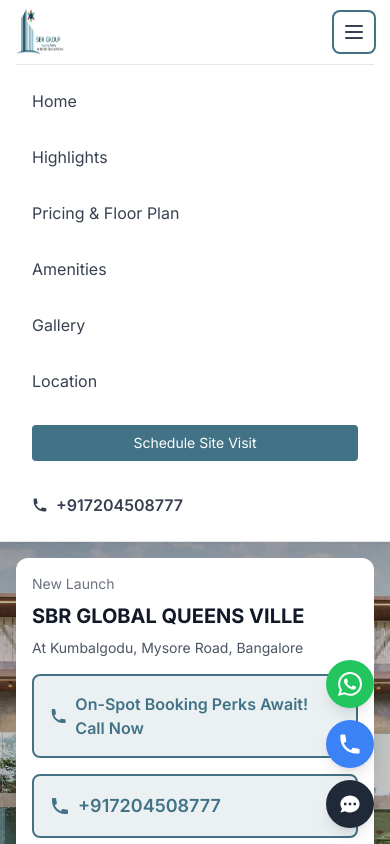
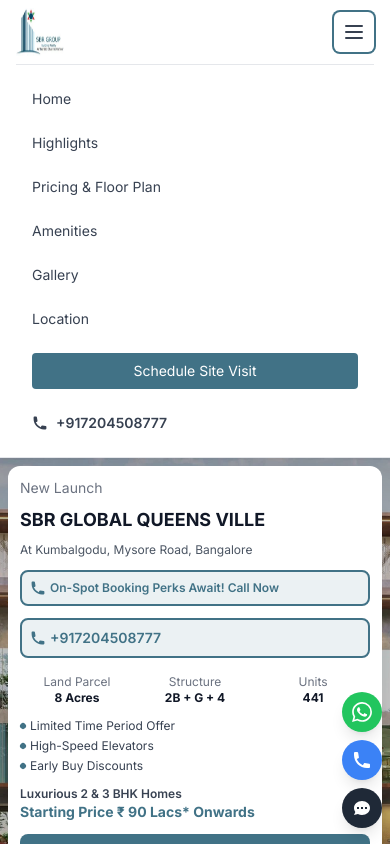
Before and after one commit to mukesh897/sbrglobal-quensville, a Vue app: page / in a window 390 px wide. Both pictures are taken after a click on the button 354 px from the left and 32 px from the top of the page. Shown: the top 844 px of the page. Built offline with nearby package versions, Linux system fonts and the light colour scheme.

Commit message:
1.⁠ ⁠Fixed the mobile UI 2.⁠ ⁠⁠Removed requirements field from each form. 3.⁠ ⁠⁠Removed Digital Media partner from footer.

```diff
--- a/src/App.vue
+++ b/src/App.vue
@@ -35,17 +35,17 @@
 
         <!-- Mobile Menu -->
         <div v-if="mobileMenuOpen" class="md:hidden border-t border-gray-200 py-4">
-          <div class="flex flex-col space-y-4">
-            <a href="#home" class="text-gray-700 hover:text-[#417286] transition-colors px-4 py-2">Home</a>
-            <a href="#highlights" class="text-gray-700 hover:text-[#417286] transition-colors px-4 py-2">Highlights</a>
-            <a href="#pricing" class="text-gray-700 hover:text-[#417286] transition-colors px-4 py-2">Pricing & Floor Plan</a>
-            <a href="#amenities" class="text-gray-700 hover:text-[#417286] transition-colors px-4 py-2">Amenities</a>
-            <a href="#gallery" class="text-gray-700 hover:text-[#417286] transition-colors px-4 py-2">Gallery</a>
-            <a href="#location" class="text-gray-700 hover:text-[#417286] transition-colors px-4 py-2">Location</a>
+          <div class="flex flex-col space-y-2">
+            <a href="#home" class="text-gray-700 hover:text-[#417286] transition-colors px-4 py-2 text-sm">Home</a>
+            <a href="#highlights" class="text-gray-700 hover:text-[#417286] transition-colors px-4 py-2 text-sm">Highlights</a>
+            <a href="#pricing" class="text-gray-700 hover:text-[#417286] transition-colors px-4 py-2 text-sm">Pricing & Floor Plan</a>
+            <a href="#amenities" class="text-gray-700 hover:text-[#417286] transition-colors px-4 py-2 text-sm">Amenities</a>
+            <a href="#gallery" class="text-gray-700 hover:text-[#417286] transition-colors px-4 py-2 text-sm">Gallery</a>
+            <a href="#location" class="text-gray-700 hover:text-[#417286] transition-colors px-4 py-2 text-sm">Location</a>
             <div class="px-4 py-2">
               <button @click="openModal" class="text-white px-4 py-2 rounded text-sm w-full" style="background-color: #417286;">Schedule Site Visit</button>
             </div>
-            <div class="flex items-center space-x-2 text-gray-700 font-semibold px-4 py-2">
+            <div class="flex items-center space-x-2 text-gray-700 font-semibold px-4 py-2 text-sm">
               <svg class="w-4 h-4" fill="currentColor" viewBox="0 0 20 20">
                 <path d="M2 3a1 1 0 011-1h2.153a1 1 0 01.986.836l.74 4.435a1 1 0 01-.54 1.06l-1.548.773a11.037 11.037 0 006.105 6.105l.774-1.548a1 1 0 011.059-.54l4.435.74a1 1 0 01.836.986V17a1 1 0 01-1 1h-2C7.82 18 2 12.18 2 5V3z"></path>
               </svg>
@@ -89,69 +89,69 @@
             </div>
 
             <!-- Hero Card -->
-            <div class="absolute top-4 left-4 right-4 md:top-12 md:left-8 md:right-auto bg-white rounded-xl shadow-2xl p-4 md:p-8 max-w-lg">
+            <div class="absolute top-2 left-2 right-2 sm:top-4 sm:left-4 sm:right-4 md:top-12 md:left-8 md:right-auto bg-white rounded-xl shadow-2xl p-3 sm:p-4 md:p-8 max-w-lg">
               <div class="text-sm text-gray-500 mb-2">New Launch</div>
-              <h1 class="text-xl md:text-3xl font-bold text-gray-900 mb-2 md:mb-3">SBR GLOBAL QUEENS VILLE</h1>
-              <div class="text-sm md:text-base text-gray-600 mb-4 md:mb-6">At Kumbalgodu, Mysore Road, Bangalore</div>
+              <h1 class="text-lg sm:text-xl md:text-3xl font-bold text-gray-900 mb-2 md:mb-3">SBR GLOBAL QUEENS VILLE</h1>
+              <div class="text-xs sm:text-sm md:text-base text-gray-600 mb-3 sm:mb-4 md:mb-6">At Kumbalgodu, Mysore Road, Bangalore</div>
 
               <!-- Teal bordered box -->
-              <div class="border-2 rounded-lg p-4 mb-4" style="border-color: #417286; background-color: rgba(65, 114, 134, 0.1);">
-                <div class="flex items-center space-x-2 font-semibold" style="color: #417286;">
-                  <svg class="w-5 h-5" fill="currentColor" viewBox="0 0 20 20">
+              <div class="border-2 rounded-lg p-2 sm:p-3 md:p-4 mb-3 sm:mb-4" style="border-color: #417286; background-color: rgba(65, 114, 134, 0.1);">
+                <div class="flex items-center space-x-1 sm:space-x-2 font-semibold text-xs sm:text-sm" style="color: #417286;">
+                  <svg class="w-4 h-4 sm:w-5 sm:h-5" fill="currentColor" viewBox="0 0 20 20">
                     <path d="M2 3a1 1 0 011-1h2.153a1 1 0 01.986.836l.74 4.435a1 1 0 01-.54 1.06l-1.548.773a11.037 11.037 0 006.105 6.105l.774-1.548a1 1 0 011.059-.54l4.435.74a1 1 0 01.836.986V17a1 1 0 01-1 1h-2C7.82 18 2 12.18 2 5V3z"></path>
                   </svg>
-                  <span>On-Spot Booking Perks Await! Call Now</span>
+                  <span class="text-xs sm:text-sm">On-Spot Booking Perks Await! Call Now</span>
                 </div>
               </div>
 
               <!-- Phone number box -->
-              <div class="border-2 rounded-lg p-4 mb-6" style="border-color: #417286; background-color: rgba(65, 114, 134, 0.1);">
-                <div class="flex items-center space-x-2 font-semibold text-lg" style="color: #417286;">
-                  <svg class="w-5 h-5" fill="currentColor" viewBox="0 0 20 20">
+              <div class="border-2 rounded-lg p-2 sm:p-3 md:p-4 mb-4 sm:mb-6" style="border-color: #417286; background-color: rgba(65, 114, 134, 0.1);">
+                <div class="flex items-center space-x-1 sm:space-x-2 font-semibold text-sm sm:text-base md:text-lg" style="color: #417286;">
+                  <svg class="w-4 h-4 sm:w-5 sm:h-5" fill="currentColor" viewBox="0 0 20 20">
                     <path d="M2 3a1 1 0 011-1h2.153a1 1 0 01.986.836l.74 4.435a1 1 0 01-.54 1.06l-1.548.773a11.037 11.037 0 006.105 6.105l.774-1.548a1 1 0 011.059-.54l4.435.74a1 1 0 01.836.986V17a1 1 0 01-1 1h-2C7.82 18 2 12.18 2 5V3z"></path>
                   </svg>
-                  <span>+917204508777</span>
+                  <span class="text-sm sm:text-base">+917204508777</span>
                 </div>
               </div>
 
               <!-- Project specs -->
-              <div class="grid grid-cols-3 gap-2 md:gap-4 mb-4 md:mb-6 text-xs md:text-sm">
+              <div class="grid grid-cols-3 gap-1 sm:gap-2 md:gap-4 mb-3 sm:mb-4 md:mb-6 text-xs sm:text-sm">
                 <div class="text-center">
                   <div class="text-gray-500 text-xs">Land Parcel</div>
-                  <div class="font-bold text-gray-900 text-sm md:text-base">8 Acres</div>
+                  <div class="font-bold text-gray-900 text-xs sm:text-sm md:text-base">8 Acres</div>
                 </div>
                 <div class="text-center">
                   <div class="text-gray-500 text-xs">Structure</div>
-                  <div class="font-bold text-gray-900 text-sm md:text-base">2B + G + 4</div>
+                  <div class="font-bold text-gray-900 text-xs sm:text-sm md:text-base">2B + G + 4</div>
                 </div>
                 <div class="text-center">
                   <div class="text-gray-500 text-xs">Units</div>
-                  <div class="font-bold text-gray-900 text-sm md:text-base">441</div>
+                  <div class="font-bold text-gray-900 text-xs sm:text-sm md:text-base">441</div>
                 </div>
               </div>
 
               <!-- Benefits list -->
-              <div class="mb-4 md:mb-6">
-                <ul class="space-y-1 md:space-y-2 text-xs md:text-sm text-gray-700">
-                  <li class="flex items-center space-x-2">
-                    <div class="w-2 h-2 rounded-full transform rotate-45 flex-shrink-0" style="background-color: #417286;"></div>
-                    <span>Limited Time Period Offer</span>
+              <div class="mb-3 sm:mb-4 md:mb-6">
+                <ul class="space-y-1 sm:space-y-1 md:space-y-2 text-xs sm:text-xs md:text-sm text-gray-700">
+                  <li class="flex items-center space-x-1 sm:space-x-2">
+                    <div class="w-1.5 h-1.5 sm:w-2 sm:h-2 rounded-full transform rotate-45 flex-shrink-0" style="background-color: #417286;"></div>
+                    <span class="text-xs sm:text-xs">Limited Time Period Offer</span>
                   </li>
-                  <li class="flex items-center space-x-2">
-                    <div class="w-2 h-2 rounded-full transform rotate-45 flex-shrink-0" style="background-color: #417286;"></div>
-                    <span>High-Speed Elevators</span>
+                  <li class="flex items-center space-x-1 sm:space-x-2">
+                    <div class="w-1.5 h-1.5 sm:w-2 sm:h-2 rounded-full transform rotate-45 flex-shrink-0" style="background-color: #417286;"></div>
+                    <span class="text-xs sm:text-xs">High-Speed Elevators</span>
                   </li>
-                  <li class="flex items-center space-x-2">
-                    <div class="w-2 h-2 rounded-full transform rotate-45 flex-shrink-0" style="background-color: #417286;"></div>
-                    <span>Early Buy Discounts</span>
+                  <li class="flex items-center space-x-1 sm:space-x-2">
+                    <div class="w-1.5 h-1.5 sm:w-2 sm:h-2 rounded-full transform rotate-45 flex-shrink-0" style="background-color: #417286;"></div>
+                    <span class="text-xs sm:text-xs">Early Buy Discounts</span>
                   </li>
                 </ul>
               </div>
 
               <!-- Pricing info -->
-              <div class="text-xs md:text-sm text-gray-700 mb-4 md:mb-6">
-                <div class="font-semibold">Luxurious 2 & 3 BHK Homes</div>
-                <div class="text-base md:text-lg font-bold" style="color: #417286;">Starting Price ₹ 90 Lacs* Onwards</div>
+              <div class="text-xs sm:text-xs md:text-sm text-gray-700 mb-3 sm:mb-4 md:mb-6">
+                <div class="font-semibold text-xs sm:text-xs">Luxurious 2 & 3 BHK Homes</div>
+                <div class="text-sm sm:text-base md:text-lg font-bold" style="color: #417286;">Starting Price ₹ 90 Lacs* Onwards</div>
               </div>
 
               <button @click="openModal" class="shimmer-btn w-full">
@@ -162,12 +162,12 @@
         </section>
 
         <!-- About Section -->
-        <section class="py-16 px-8">
+        <section class="py-8 sm:py-12 md:py-16 px-4 sm:px-6 md:px-8">
           <div class="max-w-6xl mx-auto">
-            <div class="grid grid-cols-1 lg:grid-cols-2 gap-12 items-center">
+            <div class="grid grid-cols-1 lg:grid-cols-2 gap-8 sm:gap-10 md:gap-12 items-center">
               <div>
-                <h2 class="text-3xl font-bold text-gray-900 mb-6">About SBR Global Queens Ville</h2>
-                <p class="text-gray-700 leading-relaxed mb-6">
+                <h2 class="text-2xl sm:text-3xl font-bold text-gray-900 mb-4 sm:mb-6">About SBR Global Queens Ville</h2>
+                <p class="text-gray-700 leading-relaxed mb-4 sm:mb-6 text-sm sm:text-base">
                   An exquisite villament community spread across 8 acres on Mysore Road near Rajarajeshwari College of Engineering.
                   Thoughtfully crafted 2BHK Duplex and Penthouse Villaments, 2BHK and 3BHK Simplex, blending luxury of independent
                   villa with the ease of apartment living. Experience privacy, picturesque views, and a truly sophisticated lifestyle.
@@ -434,15 +434,11 @@
                   </div>
                   <div>
                     <label class="block text-sm font-medium text-gray-700 mb-2">India (+91) - Mobile No.</label>
-                    <input v-model="formData.phone" type="tel" required class="w-full px-4 py-3 border border-gray-300 rounded-lg focus:ring-2 focus:ring-[#417286] focus:border-transparent">
+                    <input v-model="formData.phone" type="tel" required pattern="[0-9]*" inputmode="numeric" class="w-full px-4 py-3 border border-gray-300 rounded-lg focus:ring-2 focus:ring-[#417286] focus:border-transparent" @input="formData.phone = formData.phone.replace(/[^0-9]/g, '')">
                   </div>
                   <div>
                     <label class="block text-sm font-medium text-gray-700 mb-2">E-Mail Address</label>
                     <input v-model="formData.email" type="email" required class="w-full px-4 py-3 border border-gray-300 rounded-lg focus:ring-2 focus:ring-[#417286] focus:border-transparent">
-                  </div>
-                  <div>
-                    <label class="block text-sm font-medium text-gray-700 mb-2">Requirements</label>
-                    <textarea v-model="formData.requirements" rows="4" class="w-full px-4 py-3 border border-gray-300 rounded-lg focus:ring-2 focus:ring-[#417286] focus:border-transparent"></textarea>
                   </div>
                   <button type="submit" :disabled="isSubmitting" class="shimmer-btn w-full disabled:bg-gray-400" :class="{ 'shimmer-btn': !isSubmitting }">
                     {{ isSubmitting ? 'Submitting...' : 'Pre-Register Now' }}
@@ -477,16 +473,12 @@
                 <select class="px-3 py-2 border border-gray-300 rounded-l-lg focus:ring-2 focus:ring-[#417286] focus:border-transparent">
                   <option>+91</option>
                 </select>
-                <input v-model="formData.phone" type="tel" placeholder="Mobile No." required class="flex-1 px-3 py-2 border border-gray-300 rounded-r-lg focus:ring-2 focus:ring-[#417286] focus:border-transparent">
+                <input v-model="formData.phone" type="tel" placeholder="Mobile No." required pattern="[0-9]*" inputmode="numeric" class="flex-1 px-3 py-2 border border-gray-300 rounded-r-lg focus:ring-2 focus:ring-[#417286] focus:border-transparent" @input="formData.phone = formData.phone.replace(/[^0-9]/g, '')">
               </div>
             </div>
             <div>
               <label class="block text-sm font-medium text-gray-700 mb-2">E-Mail Address</label>
               <input v-model="formData.email" type="email" required class="w-full px-3 py-2 border border-gray-300 rounded-lg focus:ring-2 focus:ring-[#417286] focus:border-transparent">
-            </div>
-            <div>
-              <label class="block text-sm font-medium text-gray-700 mb-2">Requirements</label>
-              <textarea v-model="formData.requirements" rows="3" class="w-full px-3 py-2 border border-gray-300 rounded-lg focus:ring-2 focus:ring-[#417286] focus:border-transparent"></textarea>
             </div>
             <button type="submit" :disabled="isSubmitting" class="shimmer-btn w-full disabled:bg-gray-400">
               {{ isSubmitting ? 'Submitting...' : 'Pre-Register Now' }}
@@ -553,15 +545,11 @@
             </div>
             <div>
               <label class="block text-sm font-medium text-gray-700 mb-2">India (+91) - Mobile No.</label>
-              <input v-model="formData.phone" type="tel" required class="w-full px-3 py-2 border border-gray-300 rounded-lg focus:ring-2 focus:ring-[#417286] focus:border-transparent">
+              <input v-model="formData.phone" type="tel" required pattern="[0-9]*" inputmode="numeric" class="w-full px-3 py-2 border border-gray-300 rounded-lg focus:ring-2 focus:ring-[#417286] focus:border-transparent" @input="formData.phone = formData.phone.replace(/[^0-9]/g, '')">
             </div>
             <div>
               <label class="block text-sm font-medium text-gray-700 mb-2">E-Mail Address</label>
               <input v-model="formData.email" type="email" required class="w-full px-3 py-2 border border-gray-300 rounded-lg focus:ring-2 focus:ring-[#417286] focus:border-transparent">
-            </div>
-            <div>
-              <label class="block text-sm font-medium text-gray-700 mb-2">Requirements</label>
-              <textarea v-model="formData.requirements" rows="3" class="w-full px-3 py-2 border border-gray-300 rounded-lg focus:ring-2 focus:ring-[#417286] focus:border-transparent"></textarea>
             </div>
             <button type="submit" :disabled="isSubmitting" class="shimmer-btn w-full disabled:bg-gray-400">
               {{ isSubmitting ? 'Submitting...' : 'Pre-Register Now' }}
@@ -579,19 +567,19 @@
     </div>
 
     <!-- Floating Contact Buttons -->
-    <div class="fixed right-4 bottom-4 space-y-3 z-50">
-      <a href="https://wa.me/917204508777" class="block w-12 h-12 bg-green-500 rounded-full flex items-center justify-center shadow-lg hover:bg-green-600 transition-colors">
-        <svg class="w-6 h-6 text-white" fill="currentColor" viewBox="0 0 24 24">
+    <div class="fixed right-2 sm:right-4 bottom-4 space-y-2 sm:space-y-3 z-50">
+      <a href="https://wa.me/917204508777" class="block w-10 h-10 sm:w-12 sm:h-12 bg-green-500 rounded-full flex items-center justify-center shadow-lg hover:bg-green-600 transition-colors">
+        <svg class="w-5 h-5 sm:w-6 sm:h-6 text-white" fill="currentColor" viewBox="0 0 24 24">
           <path d="M17.472 14.382c-.297-.149-1.758-.867-2.03-.967-.273-.099-.471-.148-.67.15-.197.297-.767.966-.94 1.164-.173.199-.347.223-.644.075-.297-.15-1.255-.463-2.39-1.475-.883-.788-1.48-1.761-1.653-2.059-.173-.297-.018-.458.13-.606.134-.133.298-.347.446-.52.149-.174.198-.298.298-.497.099-.198.05-.371-.025-.52-.075-.149-.669-1.612-.916-2.207-.242-.579-.487-.5-.669-.51-.173-.008-.371-.01-.57-.01-.198 0-.52.074-.792.372-.272.297-1.04 1.016-1.04 2.479 0 1.462 1.065 2.875 1.213 3.074.149.198 2.096 3.2 5.077 4.487.709.306 1.262.489 1.694.625.712.227 1.36.195 1.871.118.571-.085 1.758-.719 2.006-1.413.248-.694.248-1.289.173-1.413-.074-.124-.272-.198-.57-.347m-5.421 7.403h-.004a9.87 9.87 0 01-5.031-1.378l-.361-.214-3.741.982.998-3.648-.235-.374a9.86 9.86 0 01-1.51-5.26c.001-5.45 4.436-9.884 9.888-9.884 2.64 0 5.122 1.03 6.988 2.898a9.825 9.825 0 012.893 6.994c-.003 5.45-4.437 9.884-9.885 9.884m8.413-18.297A11.815 11.815 0 0012.05 0C5.495 0 .16 5.335.157 11.892c0 2.096.547 4.142 1.588 5.945L.057 24l6.305-1.654a11.882 11.882 0 005.683 1.448h.005c6.554 0 11.89-5.335 11.893-11.893A11.821 11.821 0 0020.525 3.488"/>
         </svg>
       </a>
-      <a href="tel:+917204508777" class="block w-12 h-12 bg-blue-500 rounded-full flex items-center justify-center shadow-lg hover:bg-blue-600 transition-colors">
-        <svg class="w-6 h-6 text-white" fill="currentColor" viewBox="0 0 20 20">
+      <a href="tel:+917204508777" class="block w-10 h-10 sm:w-12 sm:h-12 bg-blue-500 rounded-full flex items-center justify-center shadow-lg hover:bg-blue-600 transition-colors">
+        <svg class="w-5 h-5 sm:w-6 sm:h-6 text-white" fill="currentColor" viewBox="0 0 20 20">
           <path d="M2 3a1 1 0 011-1h2.153a1 1 0 01.986.836l.74 4.435a1 1 0 01-.54 1.06l-1.548.773a11.037 11.037 0 006.105 6.105l.774-1.548a1 1 0 011.059-.54l4.435.74a1 1 0 01.836.986V17a1 1 0 01-1 1h-2C7.82 18 2 12.18 2 5V3z"></path>
         </svg>
       </a>
-      <a href="https://wa.me/917204508777" class="block w-12 h-12 bg-gray-800 rounded-full flex items-center justify-center shadow-lg hover:bg-gray-900 transition-colors">
-        <svg class="w-6 h-6 text-white" fill="currentColor" viewBox="0 0 20 20">
+      <a href="https://wa.me/917204508777" class="block w-10 h-10 sm:w-12 sm:h-12 bg-gray-800 rounded-full flex items-center justify-center shadow-lg hover:bg-gray-900 transition-colors">
+        <svg class="w-5 h-5 sm:w-6 sm:h-6 text-white" fill="currentColor" viewBox="0 0 20 20">
           <path fill-rule="evenodd" d="M18 10c0 3.866-3.582 7-8 7a8.841 8.841 0 01-4.083-.98L2 17l1.338-3.123C2.493 12.767 2 11.434 2 10c0-3.866 3.582-7 8-7s8 3.134 8 7zM7 9H5v2h2V9zm8 0h-2v2h2V9zM9 9h2v2H9V9z" clip-rule="evenodd"></path>
         </svg>
       </a>
@@ -602,7 +590,7 @@
       <div class="max-w-6xl mx-auto px-8">
         <div class="text-center text-sm text-gray-400">
           <p class="mb-2">We are Authorized Channel Partner with many Developers.</p>
-          <p class="mb-4">Disclaimer & Privacy Policy | Digital Media Planned - Growel.coMedia</p>
+          <p class="mb-4">Disclaimer & Privacy Policy </p>
           <p>All Rights Reserved. © 2025</p>
         </div>
       </div>
@@ -690,16 +678,12 @@
                   <select class="px-4 py-3 border border-gray-300 rounded-l-lg focus:ring-2 focus:ring-[#417286] focus:border-transparent">
                     <option>+91</option>
                   </select>
-                  <input v-model="modalFormData.phone" type="tel" placeholder="Mobile No." required class="flex-1 px-4 py-3 border border-gray-300 rounded-r-lg focus:ring-2 focus:ring-[#417286] focus:border-transparent">
+                  <input v-model="modalFormData.phone" type="tel" placeholder="Mobile No." required pattern="[0-9]*" inputmode="numeric" class="flex-1 px-4 py-3 border border-gray-300 rounded-r-lg focus:ring-2 focus:ring-[#417286] focus:border-transparent" @input="modalFormData.phone = modalFormData.phone.replace(/[^0-9]/g, '')">
                 </div>
               </div>
               <div>
                 <label class="block text-sm font-medium text-gray-700 mb-2">E-Mail Address</label>
                 <input v-model="modalFormData.email" type="email" required class="w-full px-4 py-3 border border-gray-300 rounded-lg focus:ring-2 focus:ring-[#417286] focus:border-transparent">
-              </div>
-              <div>
-                <label class="block text-sm font-medium text-gray-700 mb-2">Requirements</label>
-                <input v-model="modalFormData.requirements" type="text" class="w-full px-4 py-3 border border-gray-300 rounded-lg focus:ring-2 focus:ring-[#417286] focus:border-transparent">
               </div>
               <button type="submit" :disabled="isSubmitting" class="shimmer-btn w-full disabled:bg-gray-400" :class="{ 'shimmer-btn': !isSubmitting }">
                 {{ isSubmitting ? 'Submitting...' : 'Pre-Register Now' }}
@@ -744,14 +728,12 @@
     const formData = ref({
       name: '',
       email: '',
-      phone: '',
-      requirements: ''
+      phone: ''
     })
     const modalFormData = ref({
       name: '',
       email: '',
-      phone: '',
-      requirements: ''
+      phone: ''
     })
     const isSubmitting = ref(false)
     const submitMessage = ref('')
@@ -766,7 +748,7 @@
 
     const closeModal = () => {
       showModal.value = false
-      modalFormData.value = { name: '', email: '', phone: '', requirements: '' }
+      modalFormData.value = { name: '', email: '', phone: '' }
     }
 
     const showThankYouPage = () => {
@@ -807,7 +789,6 @@
           from_name: formData.value.name,
           from_email: formData.value.email,
           phone: formData.value.phone,
-          requirements: formData.value.requirements,
           form_type: formType
         }
 
@@ -819,7 +800,7 @@
         )
 
         submitMessage.value = 'Thank you! We will contact you soon.'
-        formData.value = { name: '', email: '', phone: '', requirements: '' }
+        formData.value = { name: '', email: '', phone: '' }
 
         // Show thank you message after successful submission
         setTimeout(() => {
@@ -842,7 +823,6 @@
           from_name: modalFormData.value.name,
           from_email: modalFormData.value.email,
           phone: modalFormData.value.phone,
-          requirements: modalFormData.value.requirements,
           form_type: 'modal'
         }
 
```
